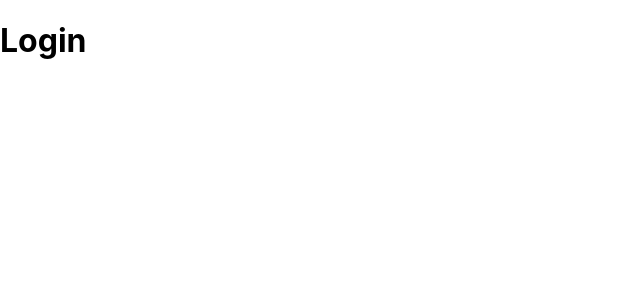
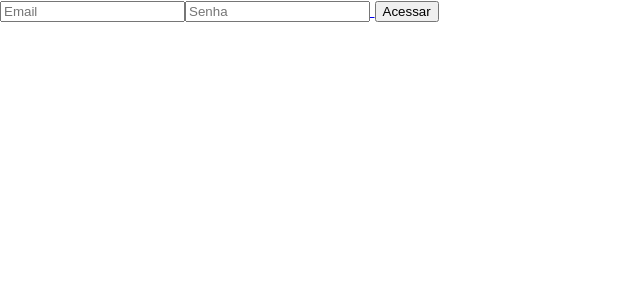
Before and after one commit to senseyluiz/desafioXPInc, a React (Create React App) app: page /login in a window 1280 px wide. Shown: the top 300 px of the page, without its empty margins (0-640 px from the left). Built offline with nearby package versions, Linux system fonts and the light colour scheme.

Commit message:
Criando contexto e iniciando page login

```diff
--- /dev/null
+++ b/src/components/MyContext.js
@@ -0,0 +1,5 @@
+import { createContext } from "react";
+
+const MyContext = createContext();
+
+export default MyContext;
--- a/src/pages/Login.jsx
+++ b/src/pages/Login.jsx
@@ -1,8 +1,14 @@
+import { Link } from "react-router-dom";
+import logo from "../img/xp-investimentos-logo-4.png"
 
 function Login () {
   return(
     <main>
-      <h1>Login</h1>
+      <form action="">
+        <input type="text" placeholder="Email" />
+        <input type="password" placeholder="Senha" />
+        <Link to='/ListaAcoes' >  <button type="submit"> Acessar </button> </Link>
+      </form>
     </main>
   )
 }
```
